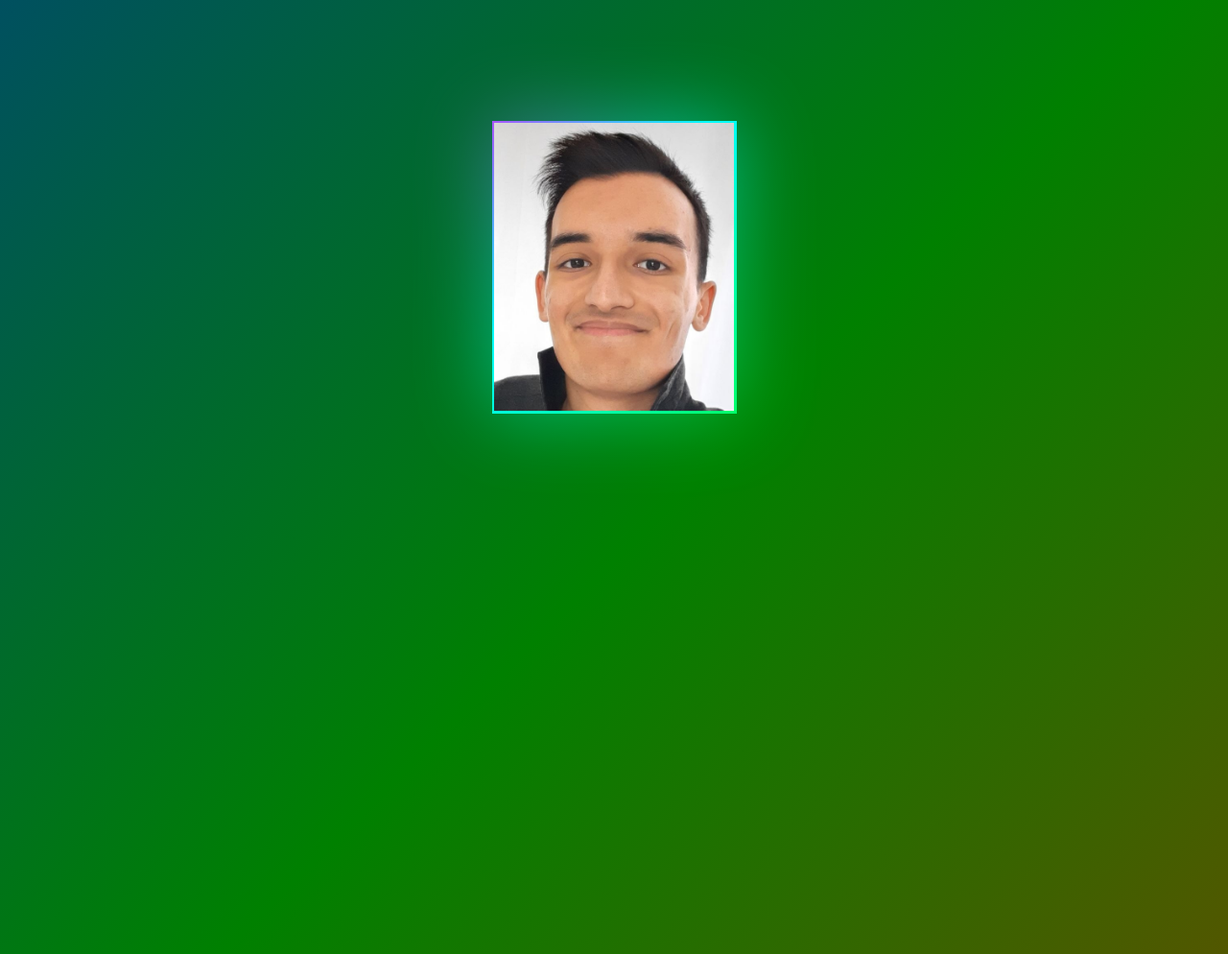
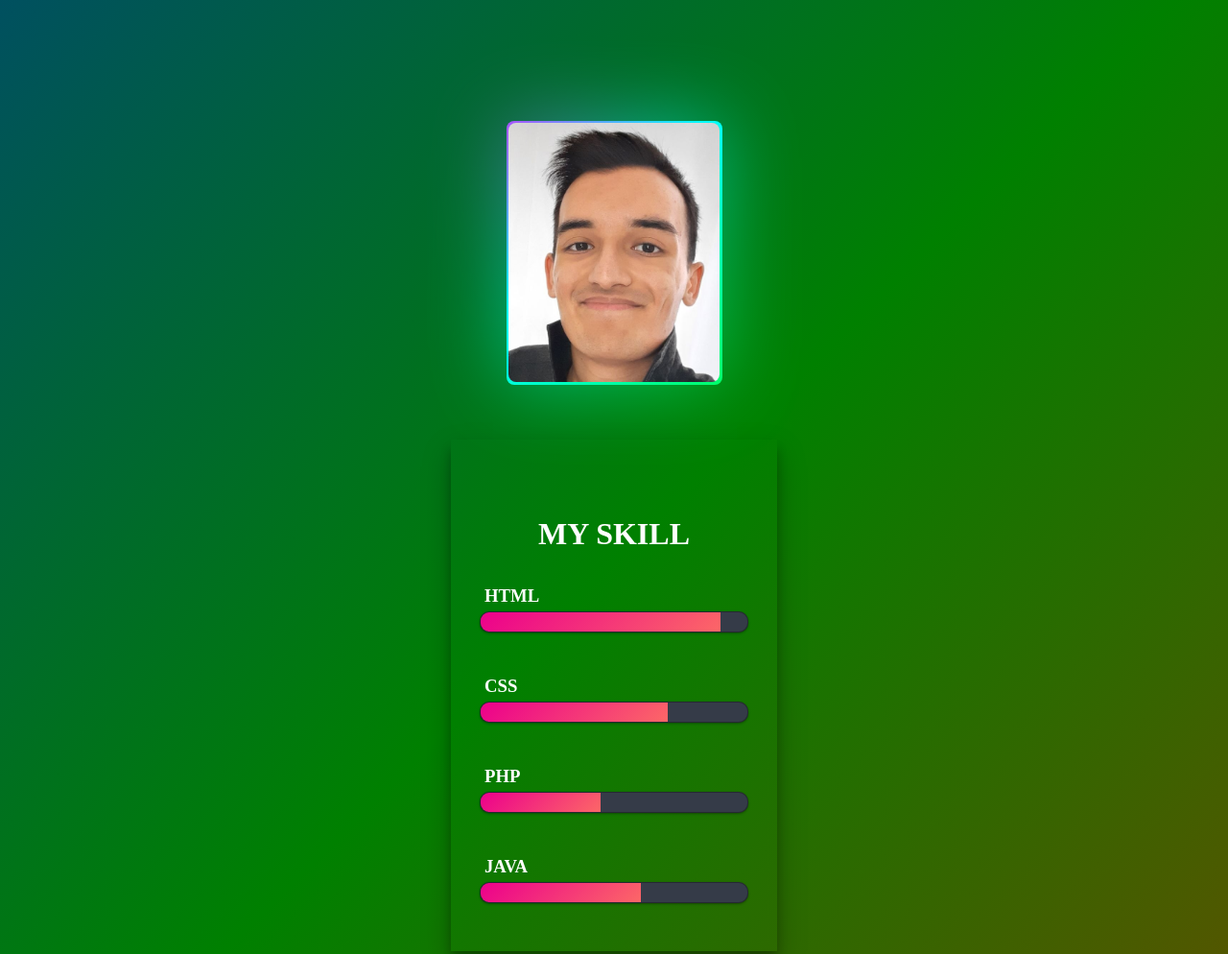
Before and after one commit to Darkboy00/PortfolioWebsite2, a plain HTML site: page index.html in a window 1280 px wide. Shown: the top 994 px of the page at 96% size. Drawn offline with Linux system fonts and the light colour scheme.

Commit message:
PortfolioWebsite2

```diff
--- a/index.html
+++ b/index.html
@@ -10,5 +10,20 @@
 <body>
     <div class="header"></div>
     <div class="block glow"></div>
+    <div class="skill">
+        <h1>My Skill</h1>
+        <li><h3>html</h3>
+            <span class="bar"><span class="html"></span></span>
+        </li>
+        <li><h3>css</h3>
+            <span class="bar"><span class="css"></span></span>
+        </li>
+        <li><h3>php</h3>
+            <span class="bar"><span class="php"></span></span>
+        </li>
+        <li><h3>java</h3>
+            <span class="bar"><span class="java"></span></span>
+        </li>
+    </div>
 </body>
 </html>
--- a/style.css
+++ b/style.css
@@ -9,6 +9,7 @@ body
     width: 100%;
     height: 100vh;
     animation: animate 15s ease infinite;
+    text-transform: uppercase;
 }
 @media only screen and (min-width: 1000px)
 {
@@ -20,12 +21,13 @@ body
 .block
 {
     position: relative;
-    max-width: 250px;
-    min-height: 300px;
+    max-width: 220px;
+    min-height: 270px;
     margin: 10% auto 0;
     background: url(me.jpg);
     background-size: cover;
     background-repeat: no-repeat;
+    border-radius: 8px;
 }
 .glow::before,
 .glow::after
@@ -40,6 +42,7 @@ body
     width: calc(100% + 5px);
     z-index: -1;
     animation: change 40s linear infinite;
+    border-radius: 8px;
 }
 @keyframes change
 {
@@ -76,3 +79,116 @@ body
         background-position: 0 50%;
     }
 }
+h1
+{
+    text-align: center;
+}
+h3
+{
+    margin: 5px;
+}
+.skill
+{
+    max-width: 300px;
+    min-height: 200px;
+    margin: 60px auto;
+    color: #fff;
+    padding: 20px;
+    box-shadow: 0 14px 28px rgba(0, 0, 0, 0.25), 0 10px 10px rgba(0, 0, 0, 0.22);
+}
+.skill li
+{
+    margin: 20px 0;
+    padding: 10px;
+}
+*
+{
+    list-style: none;
+    padding: 0;
+    margin: 0;
+}
+.bar
+{
+    background: #353b48;
+    display: block;
+    height: 20px;
+    border: 1px solid rgba(0, 0, 0, 0.3);
+    border-radius: 10px;
+    overflow: hidden;
+    box-shadow: 0 1px 3px rgba(0, 0, 0, 0.12), 0 1px 2px rgba(0, 0, 0, 0.24);
+    transition: all 0.3s cubic-bezier(.25, .8, .25, 1);
+}
+.bar:hover
+{
+    box-shadow: 0 14px 28px rgba(0, 0, 0, 0.25), 0 10px 10px rgba(0, 0, 0, 0.22);
+}
+.bar span
+{
+    height: 20px;
+    float: left;
+    background: linear-gradient(135deg, rgba(236, 0, 140, 1)0%, rgba(252, 103, 103, 1) 100%);
+}
+.html
+{
+    width: 90%;
+    animation: html 3s;
+}
+.css
+{
+    width: 70%;
+    animation: css 3s;
+}
+.php
+{
+    width: 45%;
+    animation: php 3s;
+}
+.java
+{
+    width: 60%;
+    animation: java 3s;
+}
+@keyframes html
+{
+    0%
+    {
+        width: 0%;
+    }
+    100%
+    {
+        width: 90%;
+    }
+}
+@keyframes css
+{
+    0%
+    {
+        width: 0%;
+    }
+    100%
+    {
+        width: 70%;
+    }
+}
+@keyframes php
+{
+    0%
+    {
+        width: 0%;
+    }
+    100%
+    {
+        width: 45%;
+    }
+}
+@keyframes java
+{
+    0%
+    {
+        width: 0%;
+    }
+    100%
+    {
+        width: 60%;
+    }
+}
```
